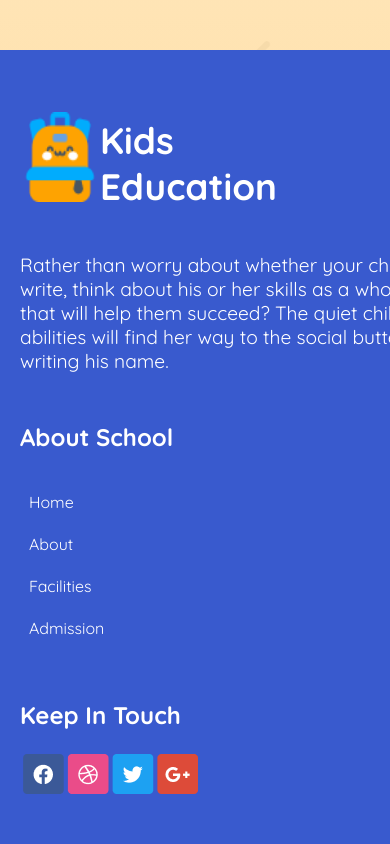
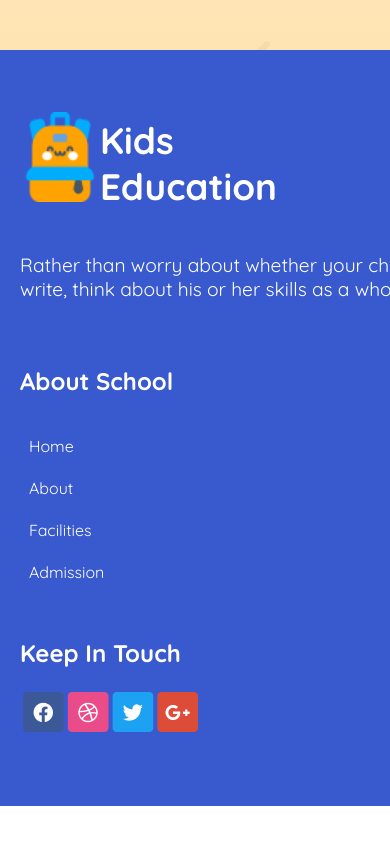
Before and after one commit to mhAbdullah22/second-assignment, a plain HTML site: page index.html in a window 390 px wide. Shown: the part 4111-4955 px from the top of the page. After the commit the page ends 4917 px from the top, so only its background shows below. Drawn offline with Linux system fonts and the light colour scheme.

Commit message:
responsive

```diff
--- a/index.html
+++ b/index.html
@@ -127,7 +127,7 @@
           <h3 class="education-title">Kids Education</h3>
         </div>
         <p class="education-description">
-          Rather than worry about whether your child is ready to read and write, think about his or her skills as a whole. What can they do well that will help them succeed? The quiet child who has reading abilities will find her way to the social butterfly that needs help writing his name.
+          Rather than worry about whether your child is ready to read and write, think about his or her skills as a whole.
         </p>
       </div>
       <div class="about-school">
--- a/kid.css
+++ b/kid.css
@@ -326,6 +326,7 @@ flex-direction: column;
 justify-content: center;
 align-items: center;
 margin-left:-80px;
+margin-top:16px;
 }
 .about-title{
   font-size: 1.5rem;
@@ -345,7 +346,7 @@ gap:22px;
   color: white;
 }
 .social{
-margin-top: 12px;
+margin-top: 6px;
 }
 .social-title{
   font-size: 1.5rem;
```
